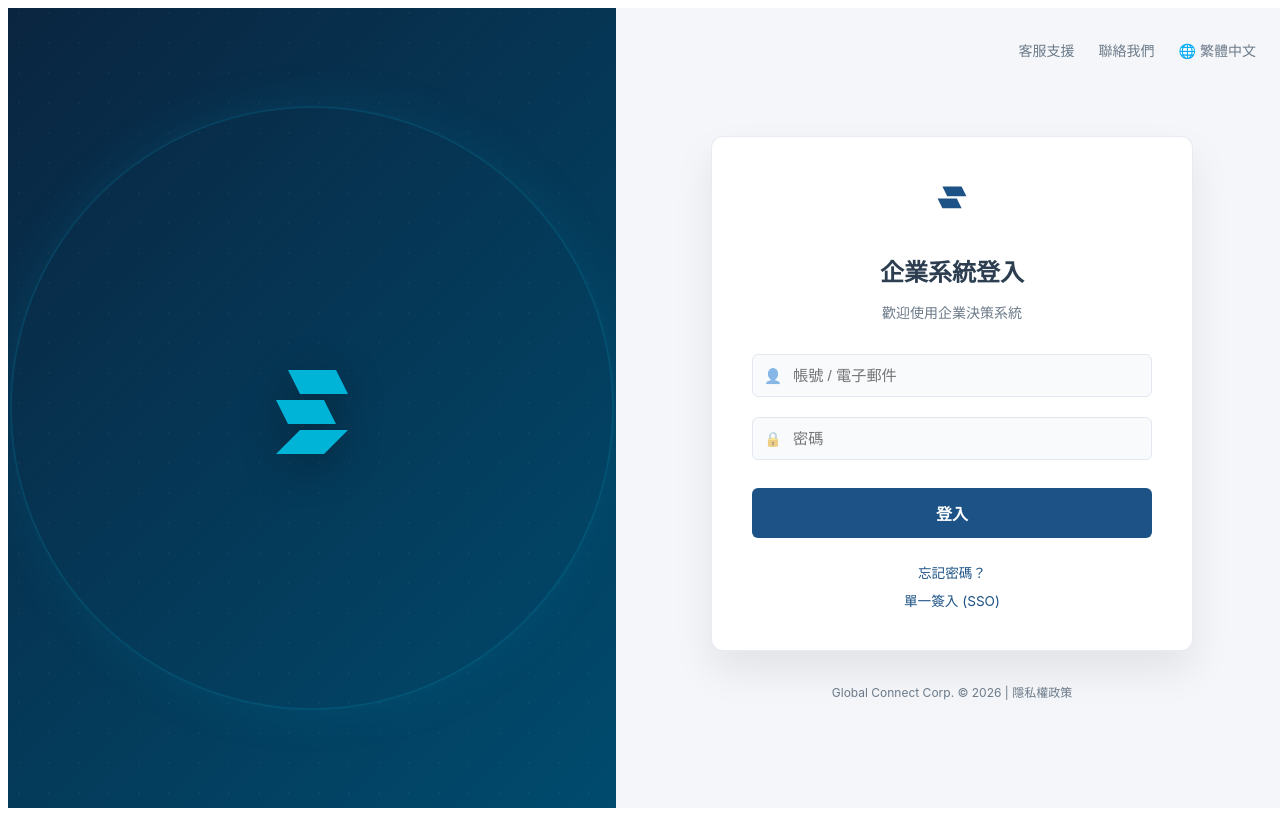
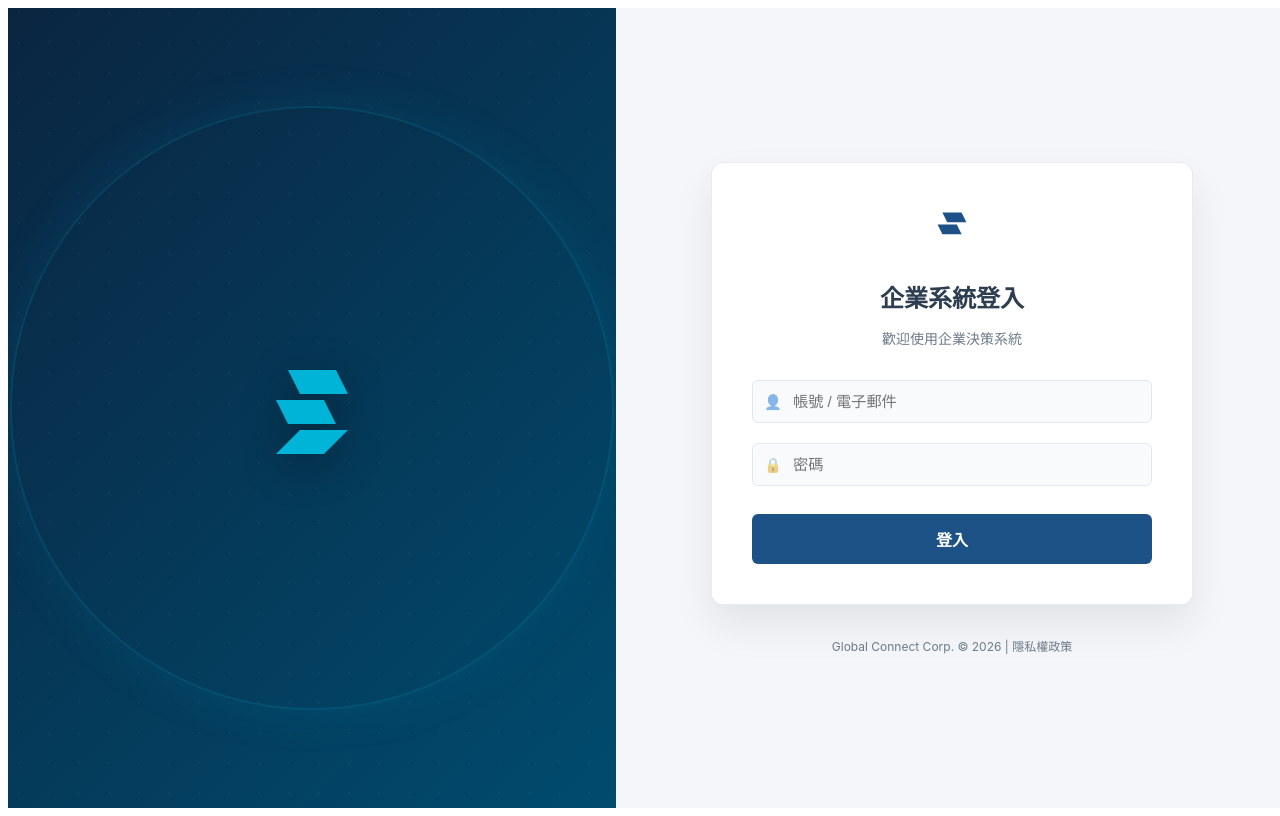
Before and after one commit to 188yen1550/procurement-dashboard, an Angular app: page /login in a window 1280 px wide. Built offline with nearby package versions, Linux system fonts and the light colour scheme.

Commit message:
精簡登入頁(移除頂部導覽與頁尾連結),補齊 Login component 表單邏輯並串接 authGuard 路由,暫用假登入測試導向 dashboard

```diff
--- a/src/app/features/login/login.html
+++ b/src/app/features/login/login.html
@@ -1,10 +1,8 @@
 <div class="login-container">
 
-  <!-- 左側：品牌與科技感背景區 -->
+  <!-- 左側:品牌與科技感背景區 -->
   <div class="brand-panel">
-    <div class="brand-overlay"></div>
     <div class="brand-content">
-      <div class="brand-logo">
       <svg viewBox="0 0 100 100" class="logo-icon">
         <path d="M30 20 L70 20 L80 40 L40 40 Z" fill="currentColor"/>
         <path d="M20 45 L60 45 L70 65 L30 65 Z" fill="currentColor"/>
@@ -12,57 +10,46 @@
       </svg>
     </div>
   </div>
-  </div>
 
-  <!-- 右側：表單與操作區 -->
+  <!-- 右側:表單與操作區 -->
   <div class="form-panel">
-
-    <!-- 頂部導覽連結 -->
-    <header class="top-nav">
-      <a href="#" class="nav-link">客服支援</a>
-      <a href="#" class="nav-link">聯絡我們</a>
-      <div class="lang-select">
-        <span>🌐 繁體中文</span>
-      </div>
-    </header>
 
     <!-- 主要登入卡片 -->
     <main class="login-card-wrapper">
       <div class="login-card">
 
         <div class="card-header">
-          <div class="card-logo">
           <svg viewBox="0 0 100 100" class="logo-icon-small">
             <path d="M30 20 L70 20 L80 40 L40 40 Z" fill="currentColor"/>
             <path d="M20 45 L60 45 L70 65 L30 65 Z" fill="currentColor"/>
           </svg>
-          </div>
           <h1 class="card-title">企業系統登入</h1>
           <p class="card-subtitle">歡迎使用企業決策系統</p>
         </div>
 
-        <form class="login-form" (ngSubmit)="$event.preventDefault()">
+        <form class="login-form" [formGroup]="loginForm" (ngSubmit)="onSubmit()">
           <div class="form-group">
             <div class="input-wrapper">
               <span class="input-icon">👤</span>
-              <input type="text" id="username" placeholder="帳號 / 電子郵件" required autocomplete="username">
+              <input type="text" formControlName="username" placeholder="帳號 / 電子郵件" autocomplete="username">
             </div>
           </div>
 
           <div class="form-group">
             <div class="input-wrapper">
               <span class="input-icon">🔒</span>
-              <input type="password" id="password" placeholder="密碼" required autocomplete="current-password">
+              <input type="password" formControlName="password" placeholder="密碼" autocomplete="current-password">
             </div>
           </div>
 
-          <button type="submit" class="btn-primary">登入</button>
+          @if (errorMessage) {
+            <p class="error-message">{{ errorMessage }}</p>
+          }
+
+          <button type="submit" class="btn-primary" [disabled]="isLoading">
+            {{ isLoading ? '登入中...' : '登入' }}
+          </button>
         </form>
-
-        <div class="card-footer-links">
-          <a href="#" class="footer-link">忘記密碼？</a>
-          <a href="#" class="footer-link">單一簽入 (SSO)</a>
-        </div>
 
       </div>
 
--- a/src/app/features/login/login.scss
+++ b/src/app/features/login/login.scss
@@ -25,7 +25,7 @@ $shadow-card: 0 20px 40px rgba(0, 0, 0, 0.08);
   width: 100%;
   height: 100%;
 
-  // 左側：科技背景區
+  // 左側:科技背景區
   .brand-panel {
     flex: 1;
     position: relative;
@@ -75,7 +75,7 @@ $shadow-card: 0 20px 40px rgba(0, 0, 0, 0.08);
     }
   }
 
-  // 右側：表單區
+  // 右側:表單區
   .form-panel {
     flex: 1;
     display: flex;
@@ -89,29 +89,6 @@ $shadow-card: 0 20px 40px rgba(0, 0, 0, 0.08);
       width: 100%;
       height: 100%;
     }
-  }
-}
-
-.top-nav {
-  display: flex;
-  justify-content: flex-end;
-  align-items: center;
-  gap: 1.5rem;
-  font-size: 0.875rem;
-
-  .nav-link {
-    color: $text-muted;
-    text-decoration: none;
-    transition: color 0.2s;
-
-    &:hover {
-      color: $primary-blue;
-    }
-  }
-
-  .lang-select {
-    color: $text-muted;
-    cursor: pointer;
   }
 }
 
@@ -208,25 +185,18 @@ $shadow-card: 0 20px 40px rgba(0, 0, 0, 0.08);
     &:hover {
       background-color: $primary-hover;
     }
+
+    &:disabled {
+      opacity: 0.6;
+      cursor: not-allowed;
+    }
   }
 }
 
-.card-footer-links {
-  display: flex;
-  flex-direction: column;
-  align-items: center;
-  gap: 0.5rem;
-  margin-top: 1.5rem;
-
-  .footer-link {
-    font-size: 0.85rem;
-    color: $primary-blue;
-    text-decoration: none;
-
-    &:hover {
-      text-decoration: underline;
-    }
-  }
+.error-message {
+  font-size: 0.85rem;
+  color: #d9534f;
+  margin: -0.5rem 0 0.75rem;
 }
 
 .system-footer {
--- a/src/app/features/login/login.ts
+++ b/src/app/features/login/login.ts
@@ -1,9 +1,61 @@
-import { Component } from '@angular/core';
+import { Component, inject } from '@angular/core';
+import { ReactiveFormsModule, FormBuilder, Validators } from '@angular/forms';
+import { Router } from '@angular/router';
+import { Auth } from '../../core/auth/auth';
 
 @Component({
   selector: 'app-login',
-  imports: [],
+  imports: [ReactiveFormsModule],
   templateUrl: './login.html',
   styleUrl: './login.scss',
 })
-export class Login {}
+export class Login {
+  private fb = inject(FormBuilder);
+  private router = inject(Router);
+  private auth = inject(Auth);
+
+  isLoading = false;
+  errorMessage = '';
+
+  loginForm = this.fb.group({
+    username: ['', Validators.required],
+    password: ['', Validators.required],
+  });
+
+  onSubmit(): void {
+    if (this.loginForm.invalid) {
+      this.loginForm.markAllAsTouched();
+      return;
+    }
+
+    this.isLoading = true;
+    this.errorMessage = '';
+
+    // TODO: 後端 API 好了之後,把下面這段換成:
+    // const { username, password } = this.loginForm.getRawValue();
+    // this.auth.login(username!, password!).subscribe({
+    //   next: ({ token }) => {
+    //     this.auth.saveToken(token);
+    //     this.isLoading = false;
+    //     this.router.navigate(['/dashboard']);
+    //   },
+    //   error: () => {
+    //     this.errorMessage = '帳號或密碼錯誤';
+    //     this.isLoading = false;
+    //   },
+    // });
+
+    // ↓↓↓ 假登入,先測試路由 ↓↓↓
+    setTimeout(() => {
+      // 假 JWT,payload 帶 role: 'manager',讓 managerGuard 也測得過
+      const fakeToken =
+        'eyJhbGciOiJIUzI1NiIsInR5cCI6IkpXVCJ9.' +
+        btoa(JSON.stringify({ role: 'manager', name: 'test-user' })) +
+        '.fake-signature';
+
+      this.auth.saveToken(fakeToken);
+      this.isLoading = false;
+      this.router.navigate(['/dashboard']);
+    }, 500);
+  }
+}
```
Lines whose indentation alone changed are shown as unchanged.
